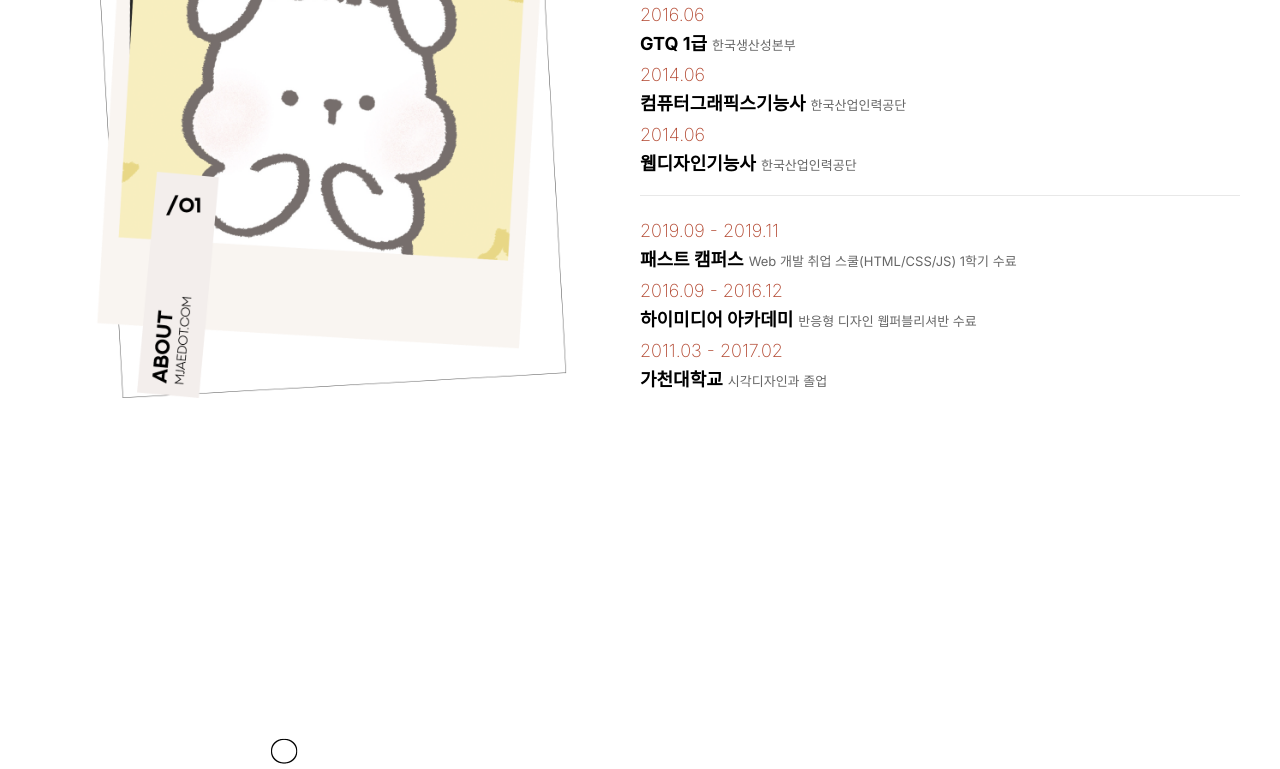
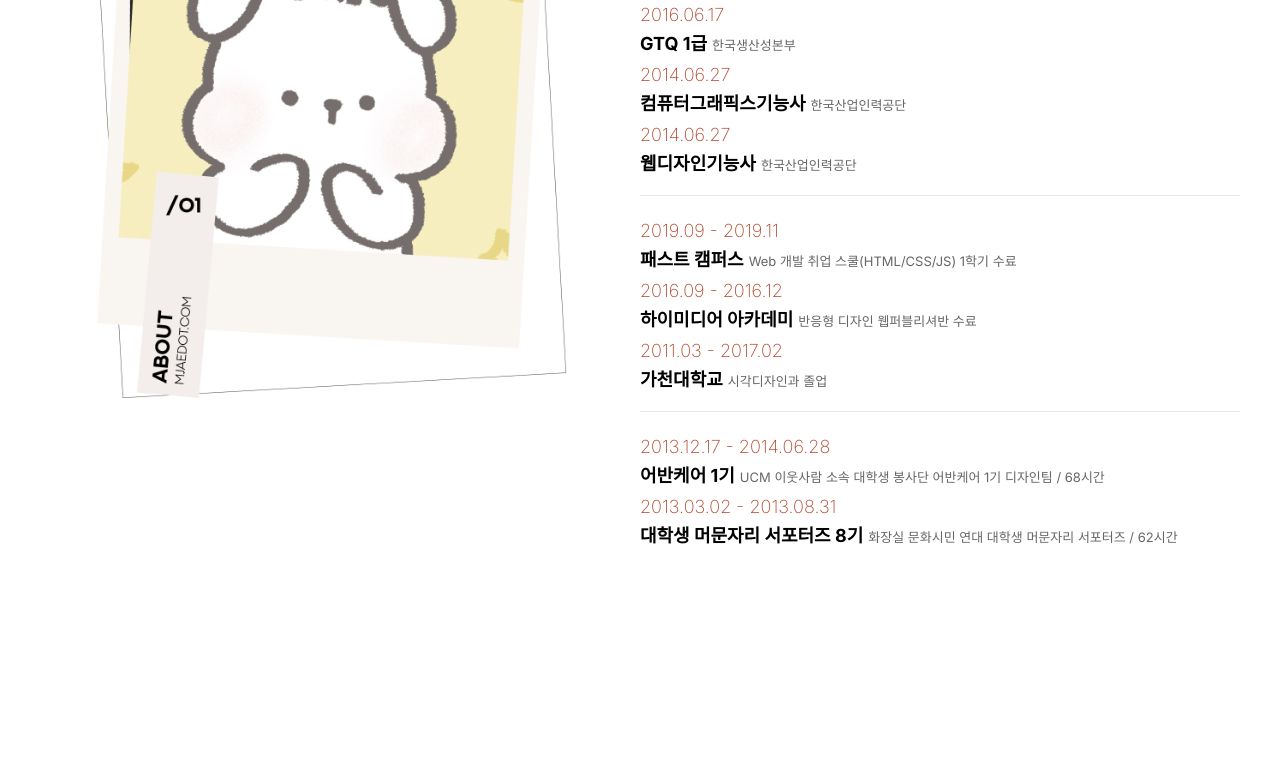
Before and after one commit to mjae404/portfolio2023, a React (Create React App) app: page / in a window 1280 px wide. Shown: the part 1859-2628 px from the top of the page. Built offline with nearby package versions, Linux system fonts and the light colour scheme.

Commit message:
fix: about 관련 수정 작업

```diff
--- a/src/assets/data/MpInfoItem.js
+++ b/src/assets/data/MpInfoItem.js
@@ -1,16 +1,16 @@
 const MpLicenseItems = [
     {
-        date: "2016.06",
+        date: "2016.06.17",
         title: "GTQ 1급",
         details: "한국생산성본부"
     },
     {
-        date: "2014.06",
+        date: "2014.06.27",
         title: "컴퓨터그래픽스기능사",
         details: "한국산업인력공단"
     },
     {
-        date: "2014.06",
+        date: "2014.06.27",
         title: "웹디자인기능사",
         details: "한국산업인력공단"
     }
@@ -34,6 +34,19 @@ const MpEducationItems = [
     }
 ]
 
+const MpVolunteerActivities = [
+    {
+        date: "2013.12.17 - 2014.06.28",
+        title: "어반케어 1기",
+        details: "UCM 이웃사람 소속 대학생 봉사단 어반케어 1기 디자인팀 / 68시간"
+    },
+    {
+        date: "2013.03.02 - 2013.08.31",
+        title: "대학생 머문자리 서포터즈 8기",
+        details: "화장실 문화시민 연대 대학생 머문자리 서포터즈 / 62시간"
+    }
+]
+
 export {
-    MpLicenseItems, MpEducationItems
+    MpLicenseItems, MpEducationItems, MpVolunteerActivities
 }
--- a/src/components/sections/MpAboutSection.jsx
+++ b/src/components/sections/MpAboutSection.jsx
@@ -2,7 +2,7 @@ import React, {useRef} from "react";
 import MpInfoList from "../common/lists/MpInfoList";
 import MpCheckImageWebp from "../../hooks/MpCheckImageWebp";
 import MpAddClassScroll from "../../hooks/MpAddClassScroll";
-import { MpLicenseItems, MpEducationItems } from "../../assets/data/MpInfoItem.js";
+import { MpLicenseItems, MpEducationItems, MpVolunteerActivities } from "../../assets/data/MpInfoItem.js";
 import styles from "../../styles/components/sections/MpAboutSection.module.scss";
 
 function MpAboutSection() {
@@ -35,6 +35,7 @@ function MpAboutSection() {
                         </p>
                         <MpInfoList items={MpLicenseItems} />
                         <MpInfoList items={MpEducationItems} />
+                        <MpInfoList items={MpVolunteerActivities} />
                     </div>
                 </div>
             </section>
```
Also changed, not shown: 103 other files (tests, documents, lock files or other folders).
